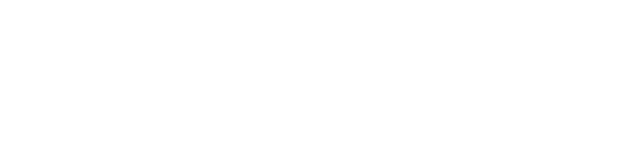
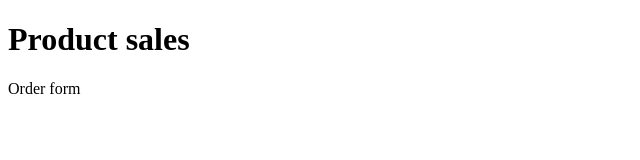
Before and after one commit to ZhuravlevaM/lesson3, a plain HTML site: page sales.html in a window 1280 px wide. Shown: the whole page, without its empty margins (0-640 px from the left). Drawn offline with Linux system fonts and the light colour scheme.

Commit message:
fixes #2 Order form added

```diff
--- a/sales.html
+++ b/sales.html
@@ -5,8 +5,10 @@
     <meta name="viewport" content="width=device-width, initial-scale=1.0">
     <meta http-equiv="X-UA-Compatible" content="ie=edge">
     <title>Document</title>
+    <script>/* Google tag Manager */</script>
 </head>
 <body>
-
+    <h1>Product sales</h1>
+    <form>Order form</form>
 </body>
 </html>
```
